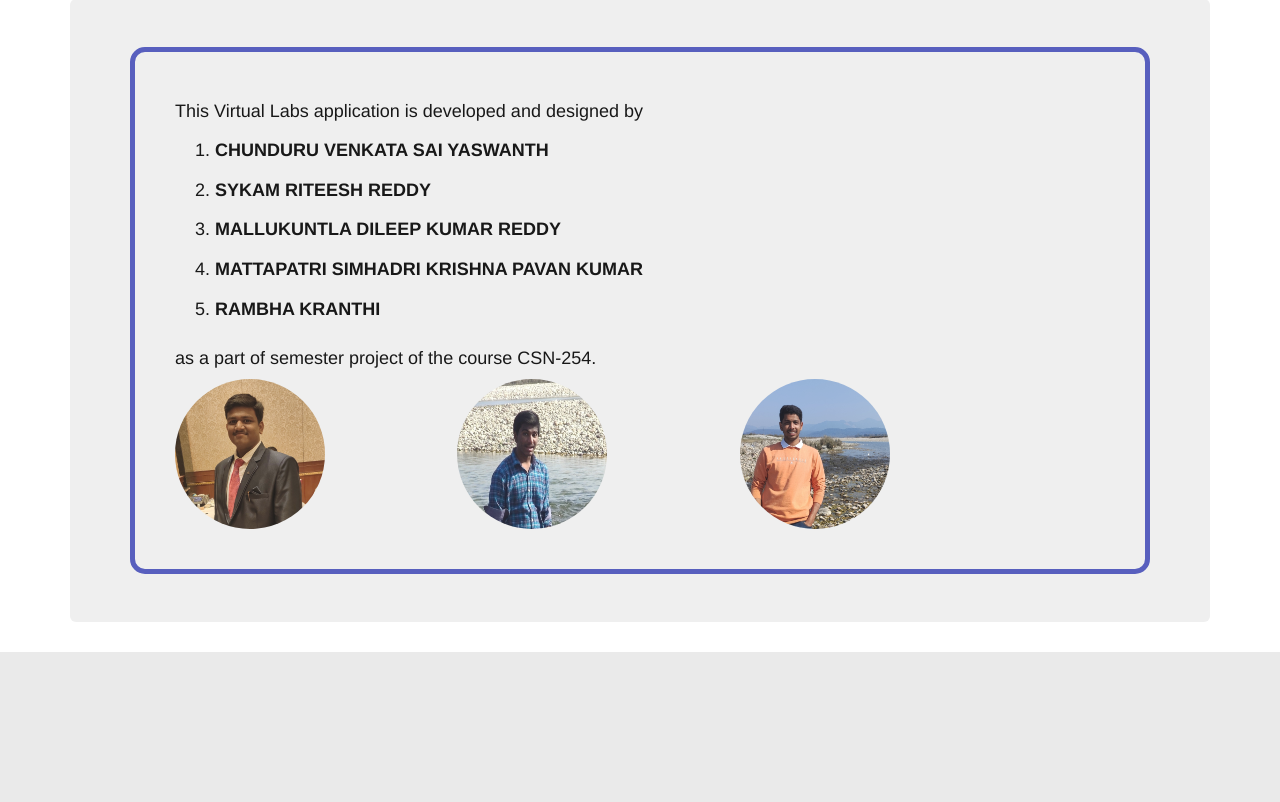
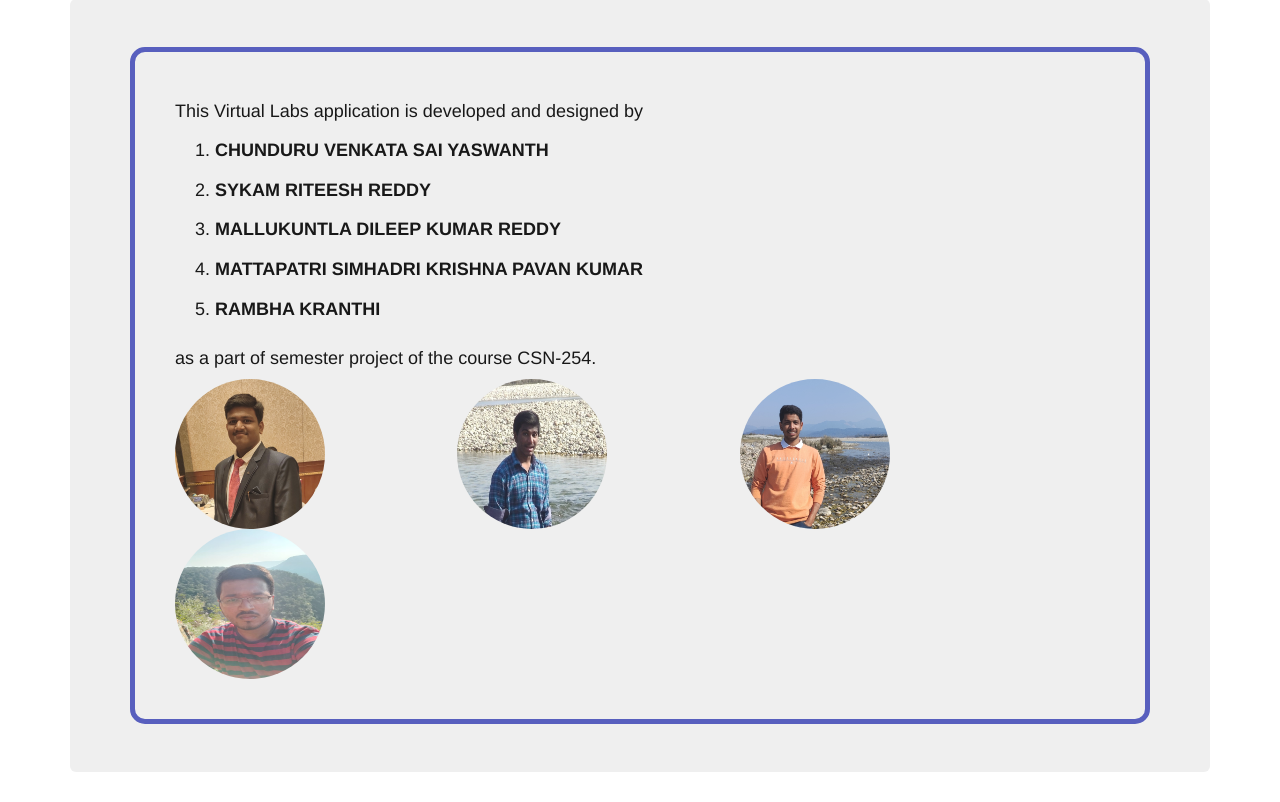
Before and after one commit to yaswanth118/Virtuallab, a Flask app: page /about in a window 1280 px wide. Shown: the part 169-971 px from the top of the page. Before the commit the page ends 821 px from the top, so only its background shows below. Run offline with Flask 2, Linux system fonts and the light colour scheme; some libraries are stand-ins or nearby versions.

Commit message:
twelth commit

```diff
--- a/templates/about.html
+++ b/templates/about.html
@@ -22,6 +22,8 @@
       <img class="circular-icons" src="{{ url_for('static',filename='msk_website.jpg')}}"  width="150px" height="150px" >
       &nbsp;&nbsp;&nbsp;&nbsp;&nbsp;&nbsp;&nbsp;&nbsp;&nbsp;&nbsp;&nbsp;&nbsp;&nbsp;&nbsp;&nbsp;&nbsp;&nbsp;&nbsp;&nbsp;&nbsp;&nbsp;&nbsp;&nbsp;&nbsp;&nbsp;&nbsp;&nbsp;&nbsp;&nbsp;&nbsp;&nbsp;&nbsp;
       <img class="circular-icons" src="{{ url_for('static',filename='sr_website.jpg')}}"  width="150px" height="150px" >
+       &nbsp;&nbsp;&nbsp;&nbsp;&nbsp;&nbsp;&nbsp;&nbsp;&nbsp;&nbsp;&nbsp;&nbsp;&nbsp;&nbsp;&nbsp;&nbsp;&nbsp;&nbsp;&nbsp;&nbsp;&nbsp;&nbsp;&nbsp;&nbsp;&nbsp;&nbsp;&nbsp;&nbsp;&nbsp;&nbsp;&nbsp;&nbsp;
+      <img class="circular-icons" src="{{ url_for('static',filename='dileep_website.jpg')}}"  width="150px" height="150px" >
   </div></div>
 
 {% endblock %}
```
Also changed, not shown: static/dileep_website.jpg (added).
